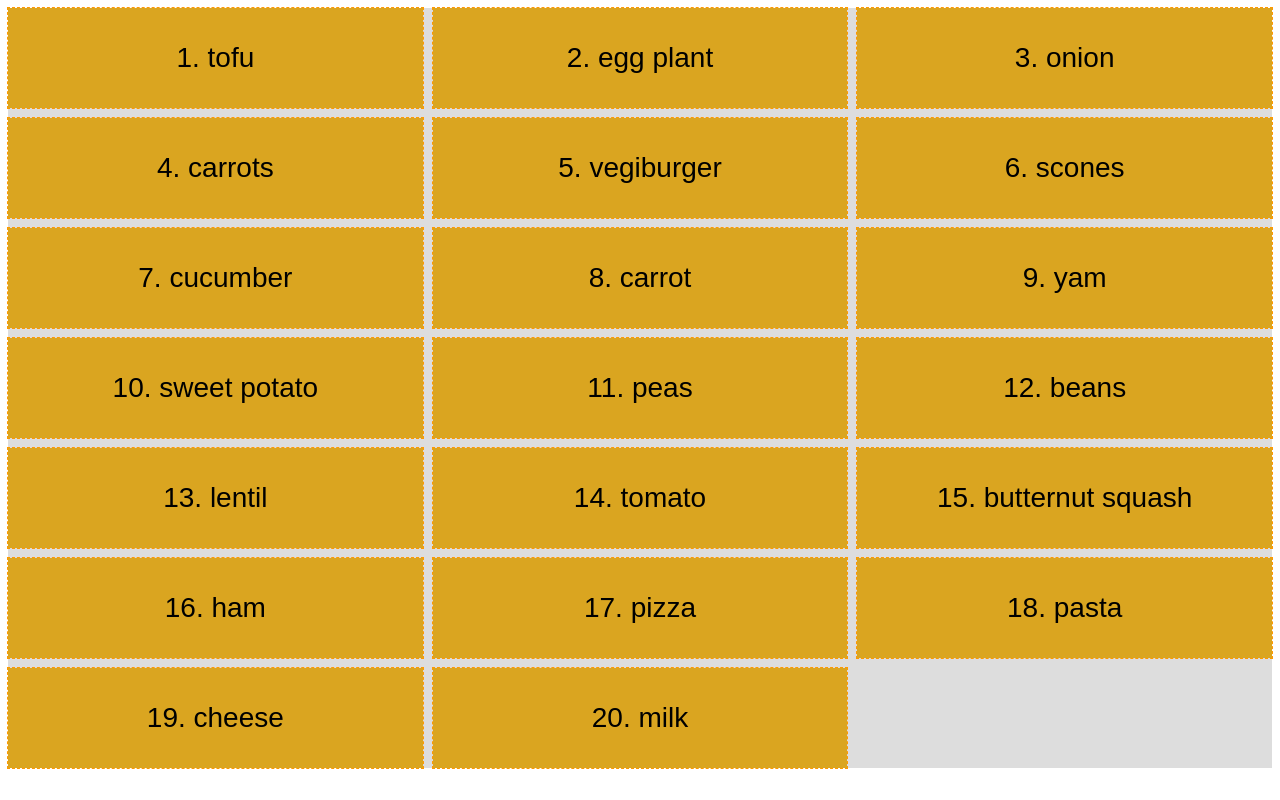
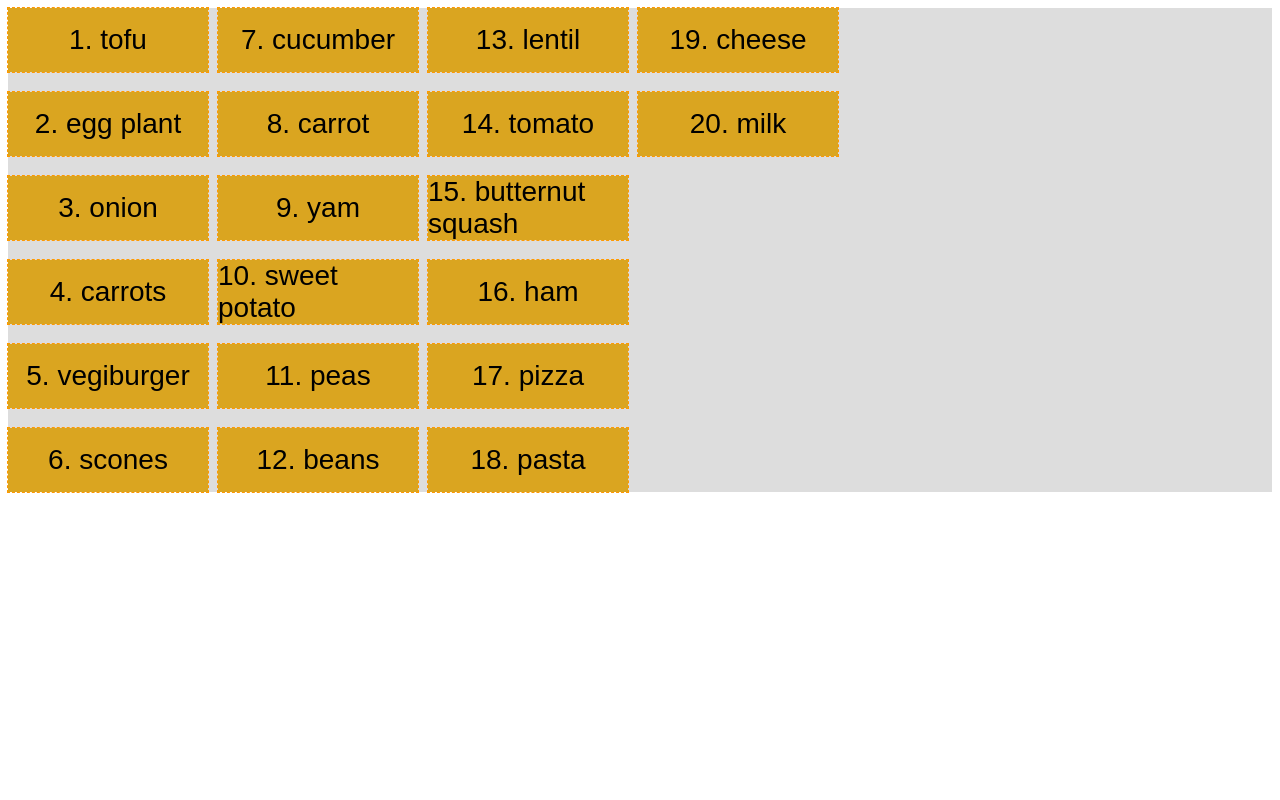
Before and after one commit to leobrowaldh/HTML5-and-CSS, a plain HTML site: page M2L2/grid_4.html in a window 1280 px wide. Drawn offline with Linux system fonts and the light colour scheme.

Commit message:
grid completed

```diff
--- a/M2L2/css/grid_1_ex1.css
+++ b/M2L2/css/grid_1_ex1.css
@@ -1,3 +1,14 @@
 .theGrid{
+    display: grid;
+    grid-template-columns: 150px 350px 150px;
+    grid-template-rows: 100px 100px 100px 100px;
+    background-color: rgb(50, 140, 175);
+    gap: 10px;
+}
 
+[class^='grid-item']{
+    outline: 3px dashed #4e4d06;
+    font-size: 30px;
+    color: rgb(141, 197, 11);
+    text-align: center;
 }
--- a/M2L2/css/grid_4.css
+++ b/M2L2/css/grid_4.css
@@ -2,11 +2,12 @@
   font-size: 28px;
   font-family: sans-serif;
   display: grid;
-  grid-gap: 10px;
+  row-gap: 20px;
+  column-gap: 10px;
   background-color: #ddd;
-  grid-template-columns: repeat(3, 1fr);
-  grid-auto-rows: 100px;  /* note no grid-template-rows */
-  grid-auto-flow: row;
+  grid-template-rows: repeat(6, 1fr);
+  grid-auto-columns: 200px;  /* note no grid-template-columns */
+  grid-auto-flow: column;
 }
 
 [class^='grid-item'] {
--- a/M2L2/css/grid_5.css
+++ b/M2L2/css/grid_5.css
@@ -6,7 +6,7 @@
   background-color: #ddd;
   grid-template-columns: repeat(4, 1fr);
   grid-auto-rows: 100px;
-  grid-auto-flow: row;   /* try row dense */
+  grid-auto-flow: row dense;   /* try row dense */
 }
 
 [class^='grid-item'] {
@@ -34,3 +34,8 @@
 .grid-item4 {
   grid-row: 4 / 7;
 }
+
+.grid-item10 {
+  grid-row: 8 / span 2;
+  grid-column: 3 / span 2;
+}
--- a/M2L2/css/grid_6.css
+++ b/M2L2/css/grid_6.css
@@ -1,4 +1,4 @@
-.my-first-grid {
+ .my-first-grid {
   display: inline-grid;
   grid-gap: 10px;
   grid-template-columns: [left-start] 200px [left-end center-start] 200px [center-end right-start] 200px [right-end];
--- a/M2L3/css/css_rules_1.css
+++ b/M2L3/css/css_rules_1.css
@@ -41,7 +41,7 @@ p:hover {
 	position: relative;
 }
 
-/* this rull will apply when you move the curser over a tag with class="Item" */
+/* this rule will apply when you move the curser over a tag with class="Item" */
 .Item:hover {
 	background-color: lightgrey;
 	border-radius: 5%;
@@ -78,3 +78,7 @@ p:hover {
 	font-size: 1.2rem;
 	line-height: 1.2;
 }
+
+.Item:nth-child(even) img {
+	max-height: 15rem;
+}
--- a/M2L3/css/css_rules_6.css
+++ b/M2L3/css/css_rules_6.css
@@ -1,3 +1,15 @@
+/*
+:root {
+  --background: #1e90ff;
+  --foreground: #ffffff;
+}
+*/
+
+:root {
+  --background: #ffffff;
+  --foreground: #1e90ff;
+}
+
 body {
   background-color: var(--background);
   color: var(--foreground);
```
Also changed, not shown: M2L2/css/grid_8.css (+20 -1 lines), M2L2/grid_1_ex.html (+12 -1 lines).
